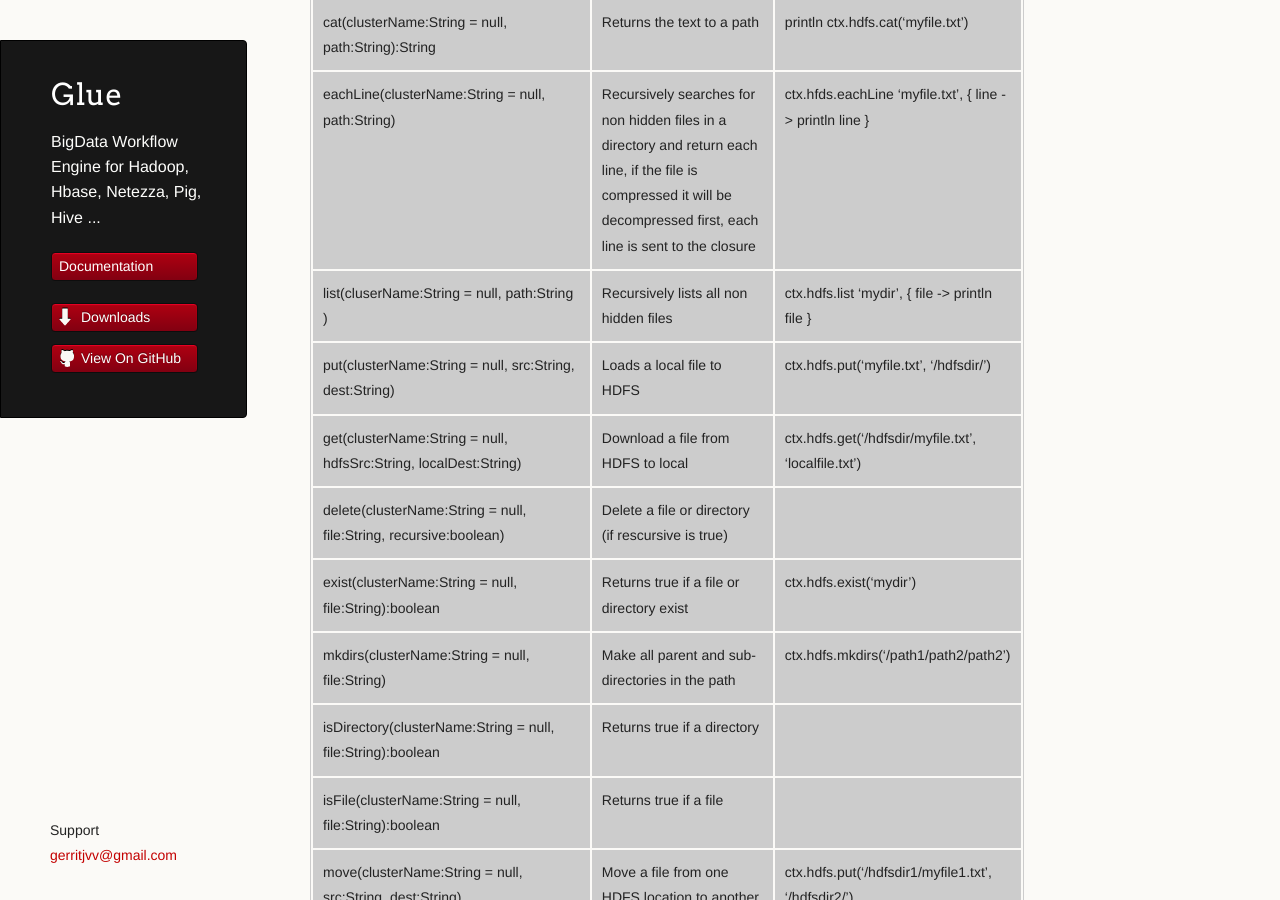
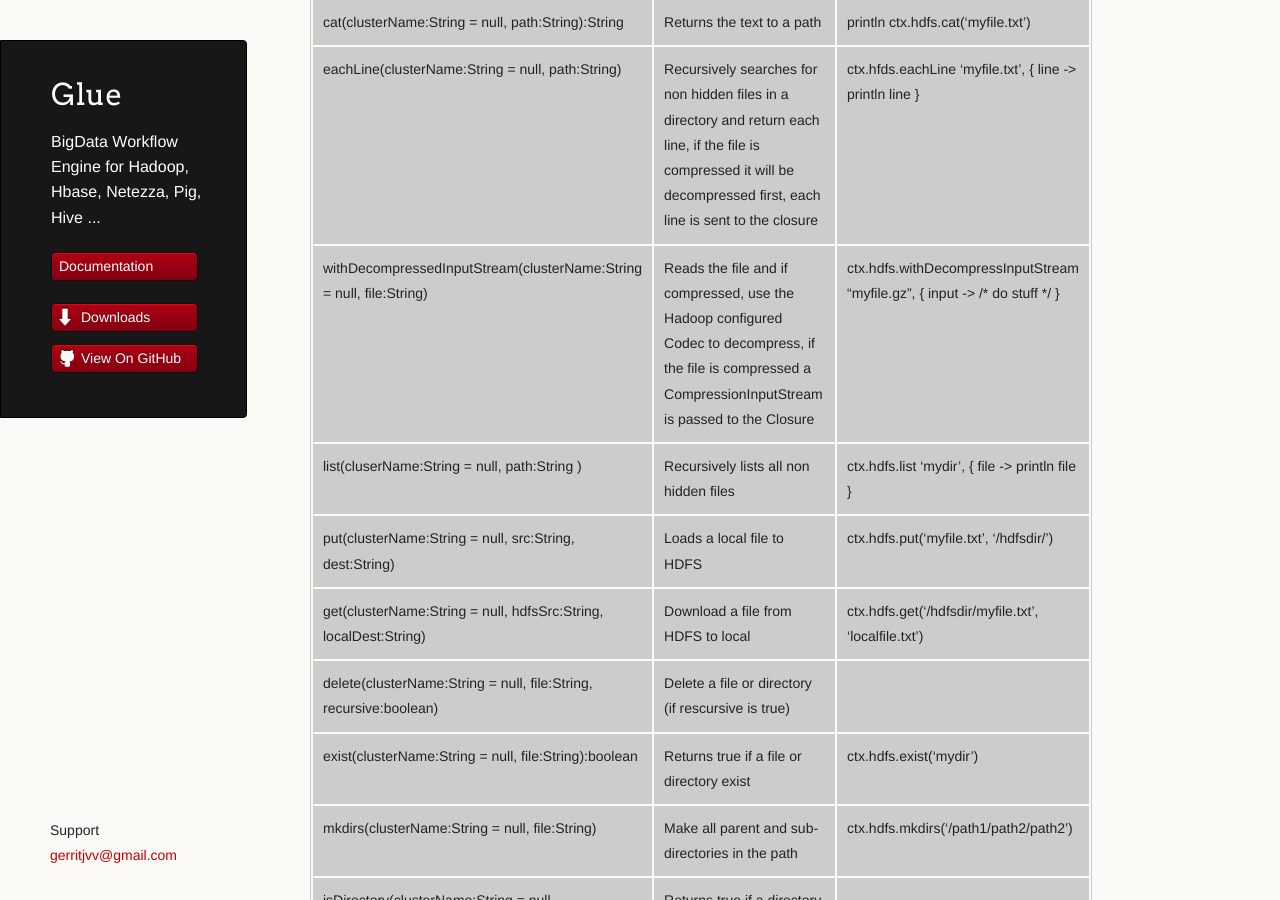
Before and after one commit to gerritjvv/glue, a Jekyll site: the page built from hadoopApi.markdown, in a window 1280 px wide and 900 px high, scrolled down 344 px. Built offline with Jekyll 4.4.1, drawn with Linux system fonts in a browser that asks for light colours; Markdown is read by kramdown in place of the engine named in the settings.

Commit message:
new hadoop method

```diff
--- a/hadoopApi.markdown
+++ b/hadoopApi.markdown
@@ -18,6 +18,7 @@ Class: [HDFSModuleImpl](https://github.com/gerritjvv/glue/blob/master/core/glue-
 | ------ | ----------- | ------- |
 |cat(clusterName:String = null, path:String):String | Returns the text to a path | println ctx.hdfs.cat('myfile.txt')
 |eachLine(clusterName:String = null, path:String) | Recursively searches for non hidden files in a directory and return each line, if the file is compressed it will be decompressed first, each line is sent to the closure | ctx.hfds.eachLine 'myfile.txt', { line -> println line }
+|withDecompressedInputStream(clusterName:String = null, file:String) | Reads the file and if compressed, use the Hadoop configured Codec to decompress, if the file is compressed a CompressionInputStream is passed to the Closure| ctx.hdfs.withDecompressInputStream "myfile.gz", { input ->  /* do stuff */ }
 |list(cluserName:String = null, path:String ) | Recursively lists all non hidden files | ctx.hdfs.list 'mydir', { file -> println file }
 |put(clusterName:String = null, src:String, dest:String) | Loads a local file to HDFS | ctx.hdfs.put('myfile.txt', '/hdfsdir/')
 |get(clusterName:String = null, hdfsSrc:String, localDest:String) | Download a file from HDFS to local | ctx.hdfs.get('/hdfsdir/myfile.txt', 'localfile.txt')
```
